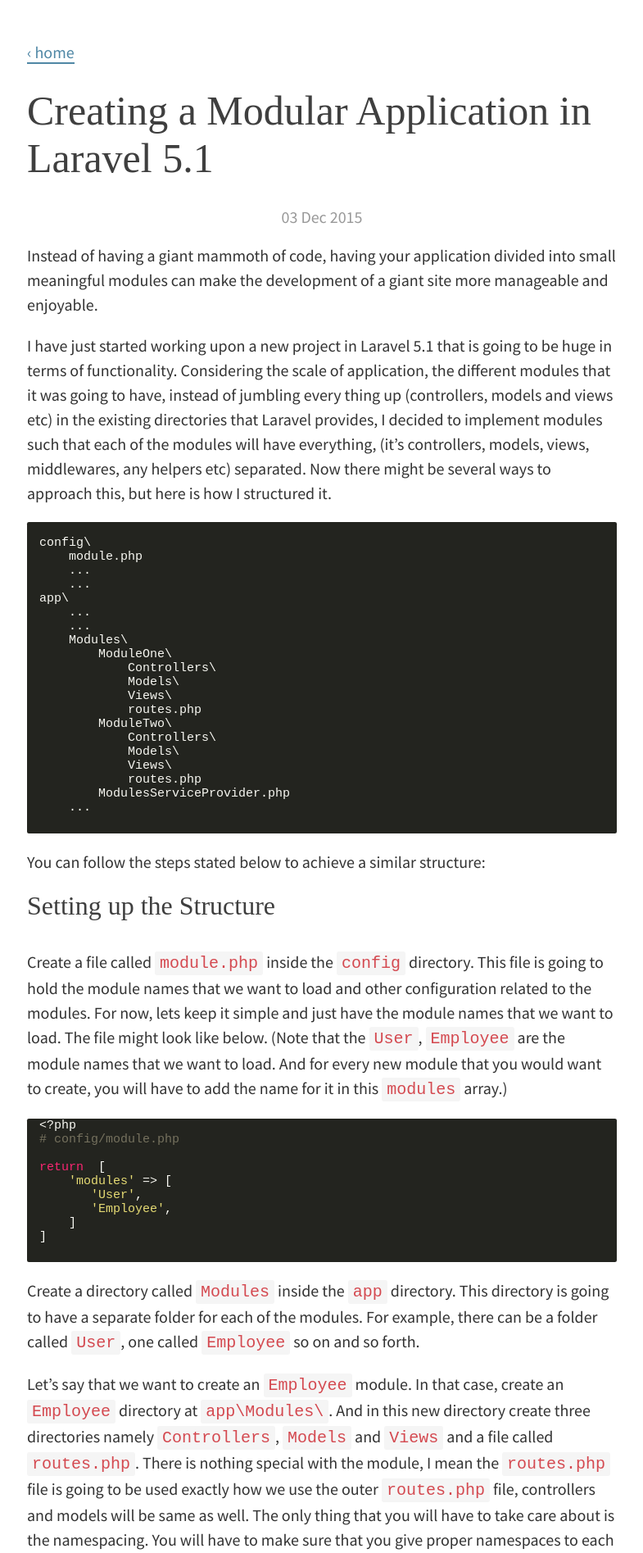
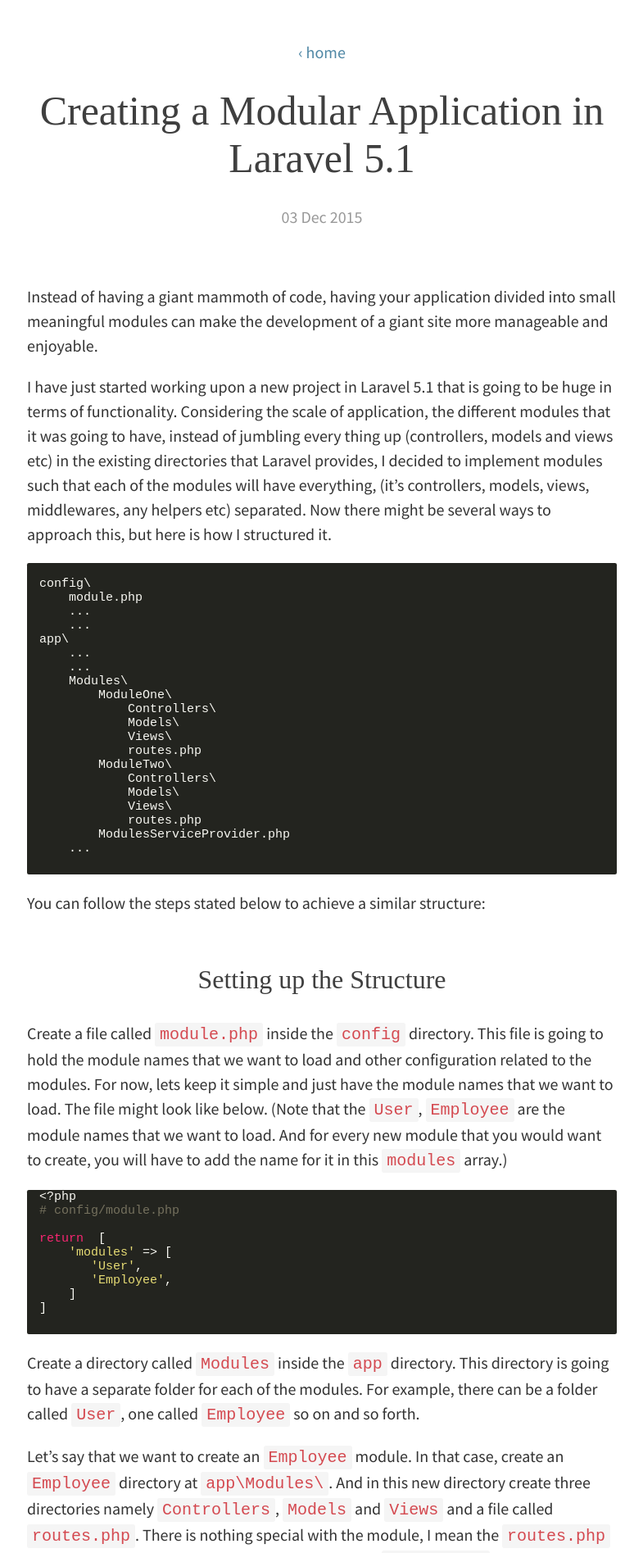
Before and after one commit to kamranahmedse/kamranahmedse.github.io, a Jekyll site: the page built from blog/_posts/2015-12-03-creating-a-modular-application-in-laravel.md, in a window 1280 px wide. Shown: the top 1895 px of the page at 82% size, without its empty margins (247-1032 px from the left). Built offline with Jekyll 4.4.1, drawn with Linux system fonts in a browser that asks for light colours; some web fonts are replaced; comment, search, counter and statistics services are not loaded.

Commit message:
Design fixes

```diff
--- a/_includes/head.html
+++ b/_includes/head.html
@@ -2,7 +2,7 @@
   <meta charset="UTF-8">
 
   <!-- Enable responsiveness on mobile devices-->
-  <meta name="viewport" content="width=device-width, initial-scale=1.0, maximum-scale=1">
+  <meta name="viewport" content="width=device-width, initial-scale=1.0, maximum-scale=1.0">
 
   <title>
     {% if page.title == "Home" %}
--- a/public/css/style.css
+++ b/public/css/style.css
@@ -25,6 +25,7 @@
     font-weight: 100;
     color: #3f3f3f;
     margin: 0 0 35px;
+    text-align: center;
 }
 
 strong {
@@ -175,9 +176,25 @@
   text-align: center;
 }
 
+.back {
+  text-align: center;
+}
+
+.back a {
+  border-bottom: none;
+}
+
 .post-item h1 {
     font-size: 2.5em;
     margin: 30px 0;
+}
+
+.post-item h2 {
+    margin: 1.9em 0 1em;
+}
+
+.post-item .post-body {
+  margin-top: 70px;
 }
 
 .post-body img {
```
